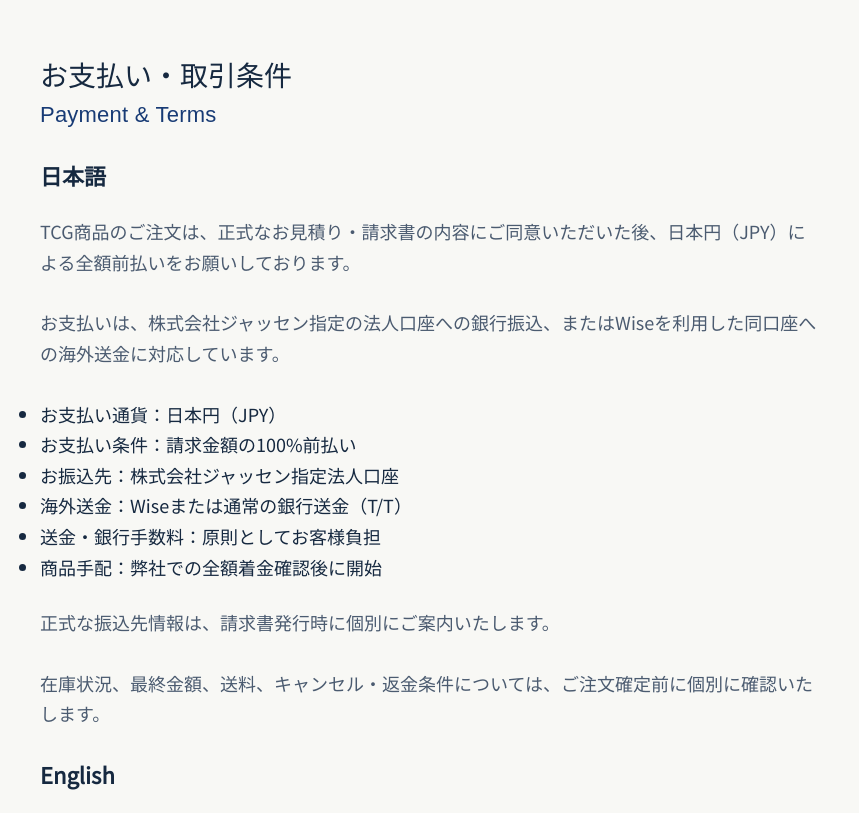
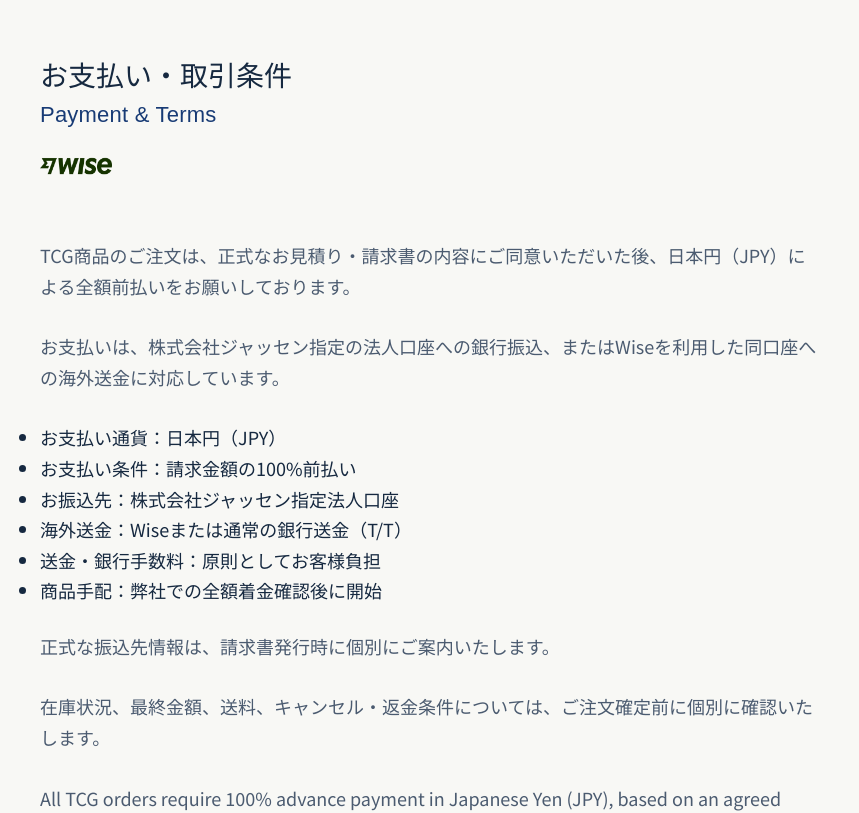
Before and after one commit to JUSTHEN-YUUKI/YUKIMICHI-ChatGpt-NEW-HP, a Next.js app: page /tcg in a window 1280 px wide. Shown: the part 2340-3153 px from the top of the page, without its empty margins (0-859 px from the left). Built offline with nearby package versions, Linux system fonts and the light colour scheme.

Commit message:
Decorate TCG payment terms with Wise wordmark

```diff
--- a/app/tcg/page.tsx
+++ b/app/tcg/page.tsx
@@ -1,4 +1,5 @@
 import Link from 'next/link'
+import Image from 'next/image'
 import Bilingual from '@/components/tcg/Bilingual'
 import TradeNotice from '@/components/tcg/TradeNotice'
 import { categories } from '@/lib/tcg/catalog'
@@ -44,9 +45,13 @@ export default function TcgHome() {
         en="We welcome inquiries from card shops, TCG e-commerce businesses, importers, and wholesalers. Personal hobby purchases are generally outside our initial scope." /></p>
     </section>
     <section className="tcg-section" aria-labelledby="tcg-payment-terms">
-      <div className="tcg-section-heading"><h2 id="tcg-payment-terms"><Bilingual ja="お支払い・取引条件" en="Payment & Terms" /></h2></div>
+      <div className="tcg-section-heading flex flex-wrap items-center gap-4">
+        <h2 id="tcg-payment-terms"><Bilingual ja="お支払い・取引条件" en="Payment & Terms" /></h2>
+        <span className="flex h-10 w-24 shrink-0 items-center justify-center overflow-hidden rounded-full bg-[#edf8dd]">
+          <Image src="/wise-wordmark.png" alt="" width={72} height={72} unoptimized />
+        </span>
+      </div>
       <div lang="ja">
-        <h3>日本語</h3>
         <p className="tcg-lead">TCG商品のご注文は、正式なお見積り・請求書の内容にご同意いただいた後、日本円（JPY）による全額前払いをお願いしております。</p>
         <p className="tcg-lead">お支払いは、株式会社ジャッセン指定の法人口座への銀行振込、またはWiseを利用した同口座への海外送金に対応しています。</p>
         <ul className="list-disc pl-6 space-y-2">
@@ -61,7 +66,6 @@ export default function TcgHome() {
         <p className="tcg-lead">在庫状況、最終金額、送料、キャンセル・返金条件については、ご注文確定前に個別に確認いたします。</p>
       </div>
       <div lang="en">
-        <h3>English</h3>
         <p className="tcg-lead">All TCG orders require 100% advance payment in Japanese Yen (JPY), based on an agreed quotation and invoice.</p>
         <p className="tcg-lead">Payments can be made by bank transfer to JUSTHEN Co., Ltd.&apos;s designated corporate bank account, either through Wise or a conventional international bank transfer (T/T).</p>
         <ul className="list-disc pl-6 space-y-2">
```
Also changed, not shown: public/wise-wordmark.png (added).
